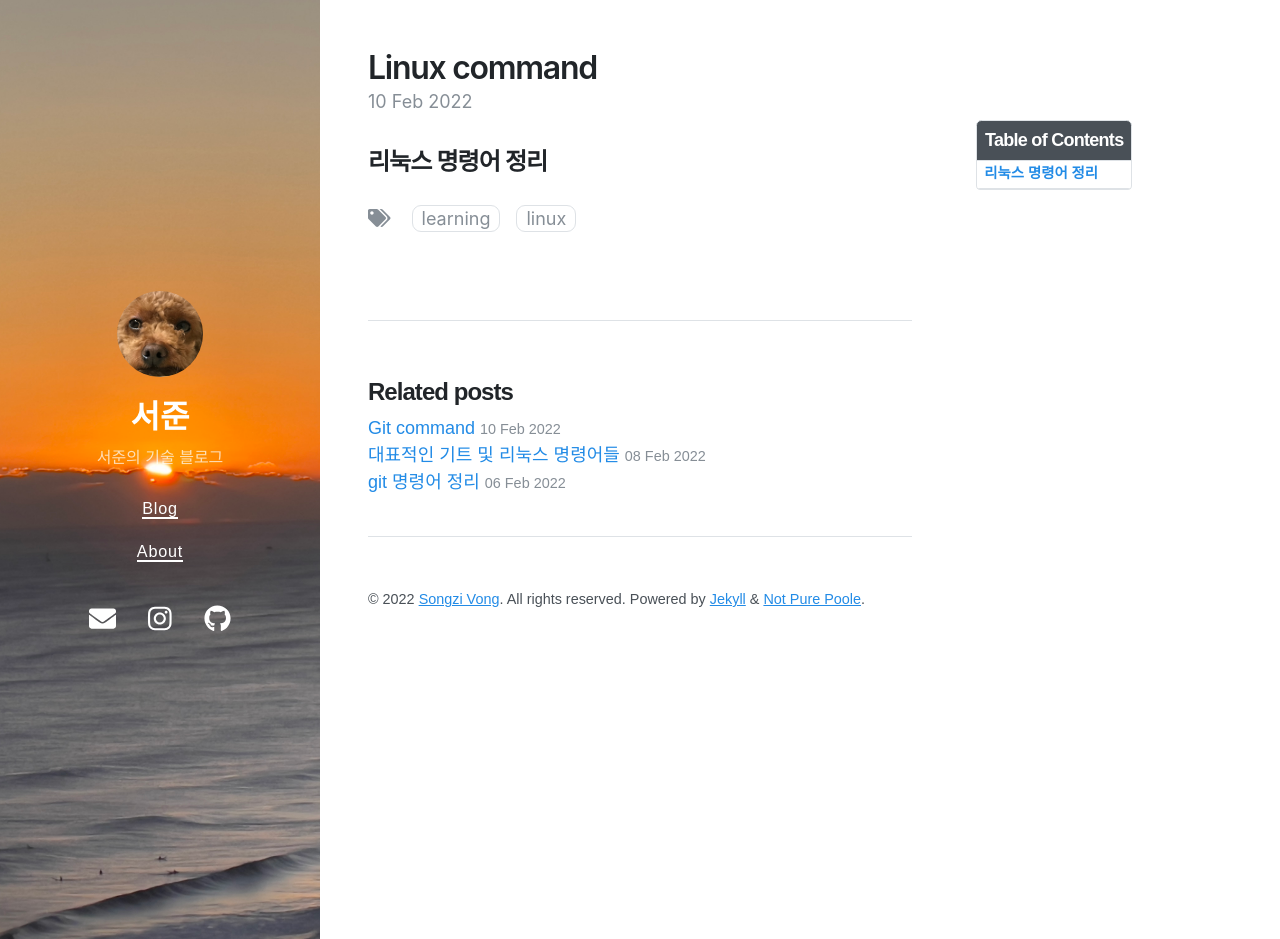
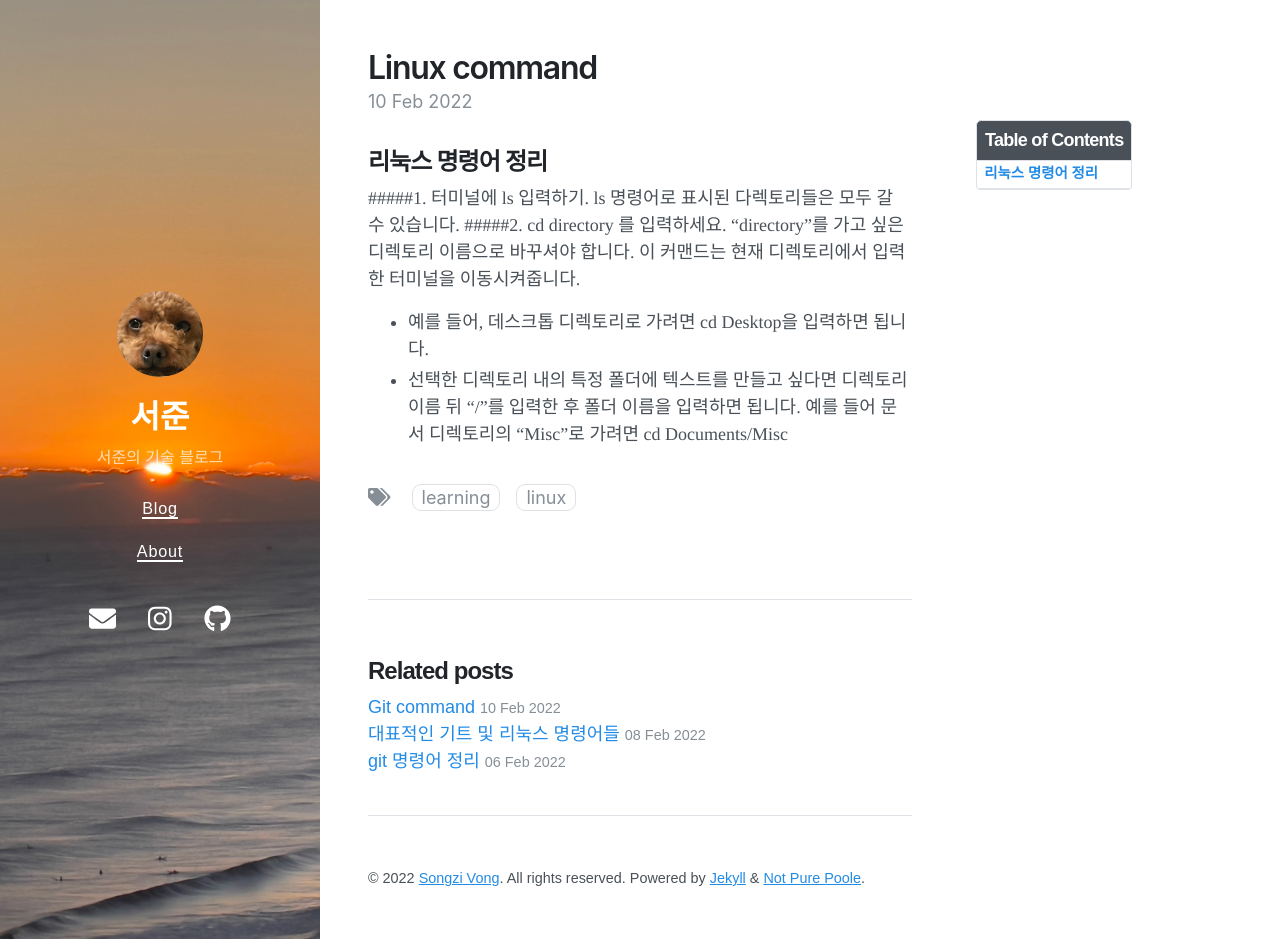
Before and after one commit to SuhJune/SuhJune.github.io, a Jekyll site: the page built from _posts/2022-02-10-linuxcommand.md, in a window 1280 px wide and 939 px high. Built offline with Jekyll 4.4.1, drawn with Linux system fonts in a browser that asks for light colours; nearby versions of some CDN libraries.

Commit message:
add text

```diff
--- a/_posts/2022-02-10-linuxcommand.md
+++ b/_posts/2022-02-10-linuxcommand.md
@@ -7,3 +7,10 @@ toc: true
 ---
 리눅스 명령어 정리
 ---
+
+#####1. 터미널에 ls 입력하기.
+ls 명령어로 표시된 다렉토리들은 모두 갈 수 있습니다.
+#####2. cd directory 를 입력하세요.
+"directory"를 가고 싶은 디렉토리 이름으로 바꾸셔야 합니다. 이 커맨드는 현재 디렉토리에서 입력한 터미널을 이동시켜줍니다.
+* 예를 들어, 데스크톱 디렉토리로 가려면 cd Desktop을 입력하면 됩니다.
+* 선택한 디렉토리 내의 특정 폴더에 텍스트를 만들고 싶다면 디렉토리 이름 뒤 "/"를 입력한 후 폴더 이름을 입력하면 됩니다. 예를 들어 문서 디렉토리의 "Misc"로 가려면 cd Documents/Misc
```
